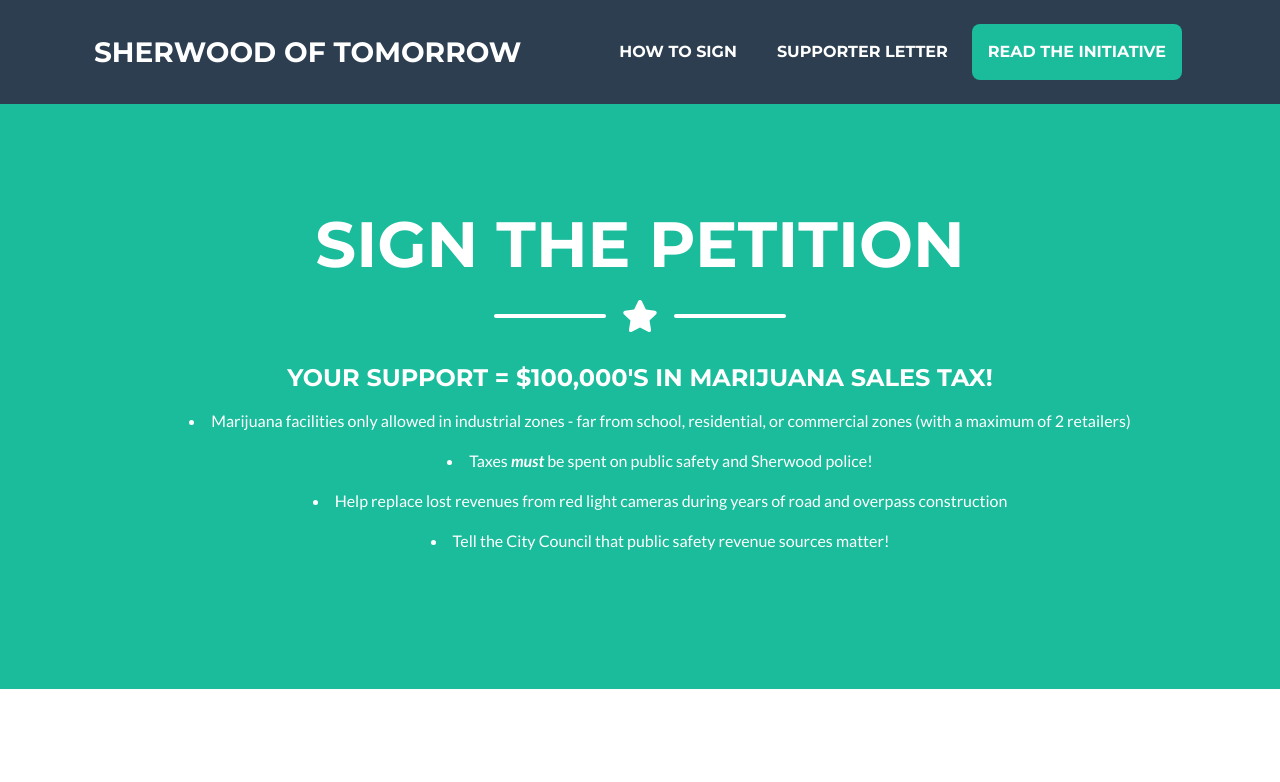
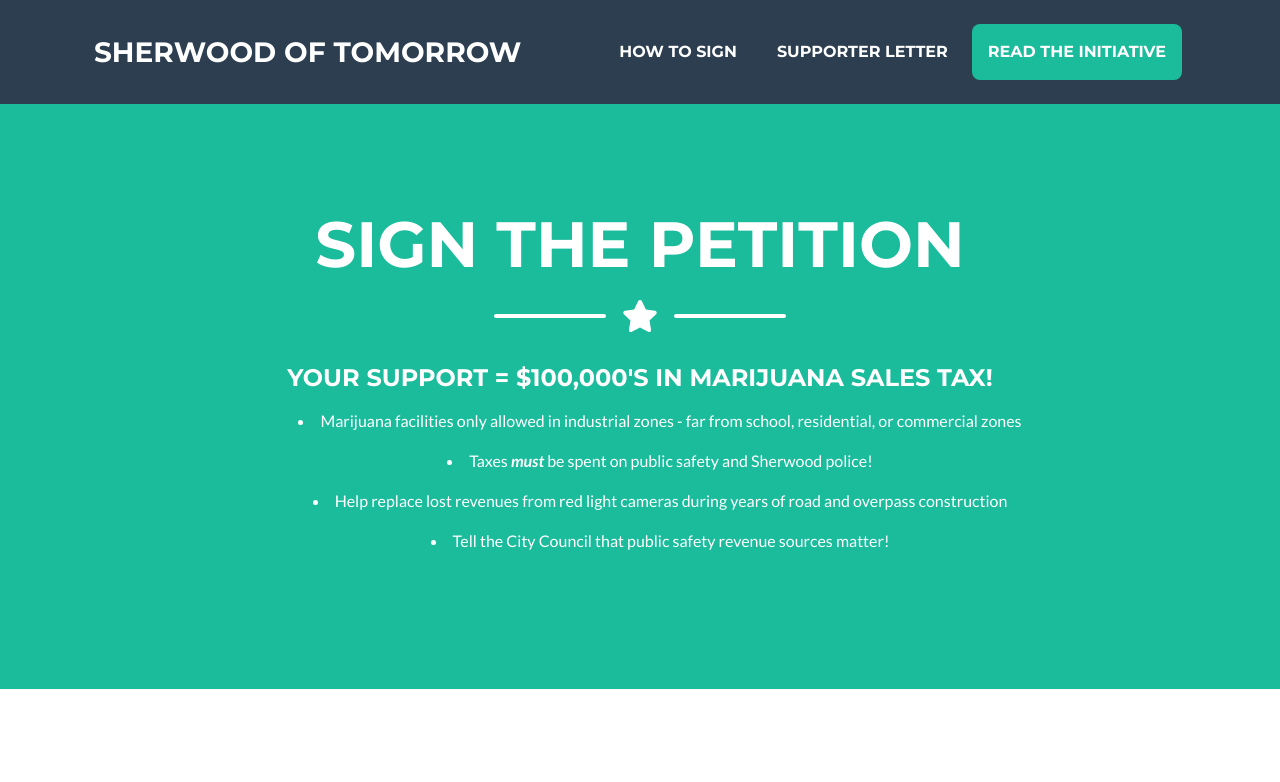
Before and after one commit to Git-Me-Josh/sw-simple, a website: page index.html in a window 1280 px wide. Shown: the top 782 px of the page. Drawn offline with nearby package versions, Linux system fonts and the light colour scheme.

Commit message:
changed wording on hero bullet points

```diff
--- a/index.html
+++ b/index.html
@@ -81,8 +81,7 @@
       </h2>
       <ul class="text-center" style="list-style-position: inside; vertical-align: middle;">
         <li class="py-2">Marijuana facilities only allowed in industrial zones - far from school, residential, or
-          commercial zones
-          (with a maximum of 2 retailers)</li>
+          commercial zones</li>
         <li class="py-2">Taxes <span class="font-weight-bold font-italic">must</span> be spent on public safety and
           Sherwood police!
         </li>
```
